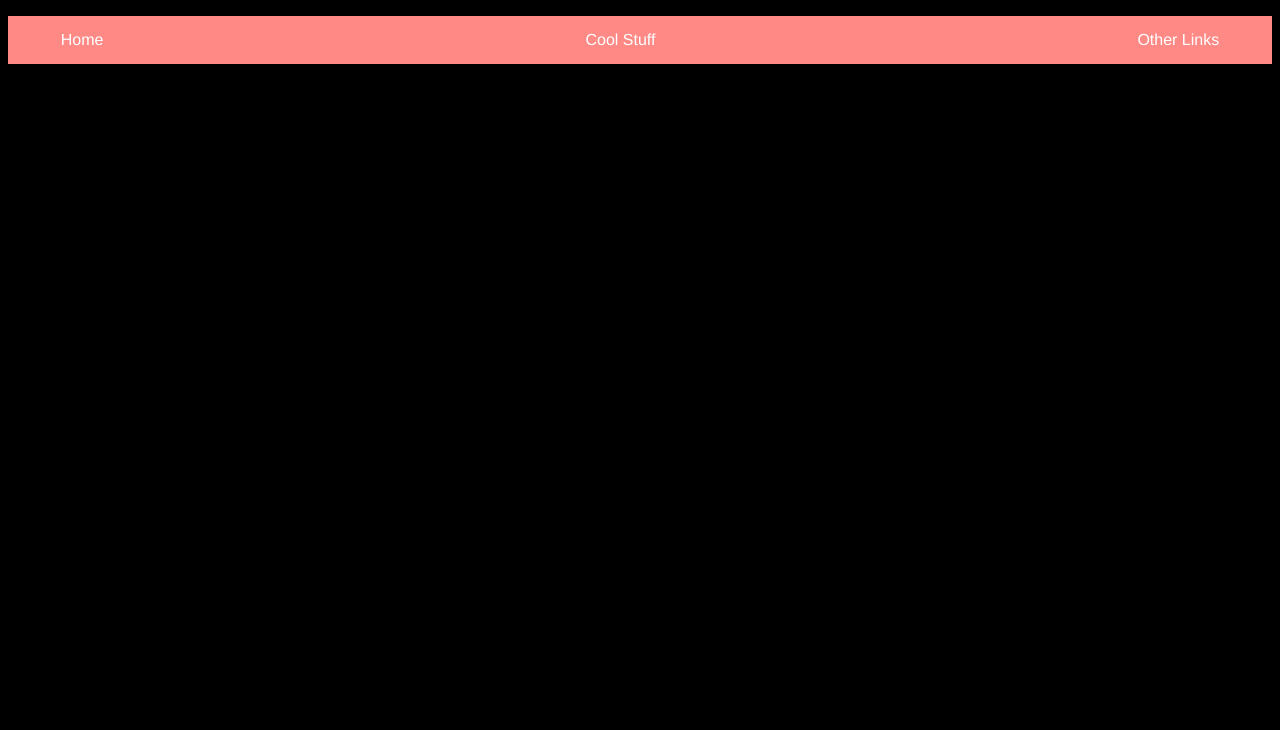
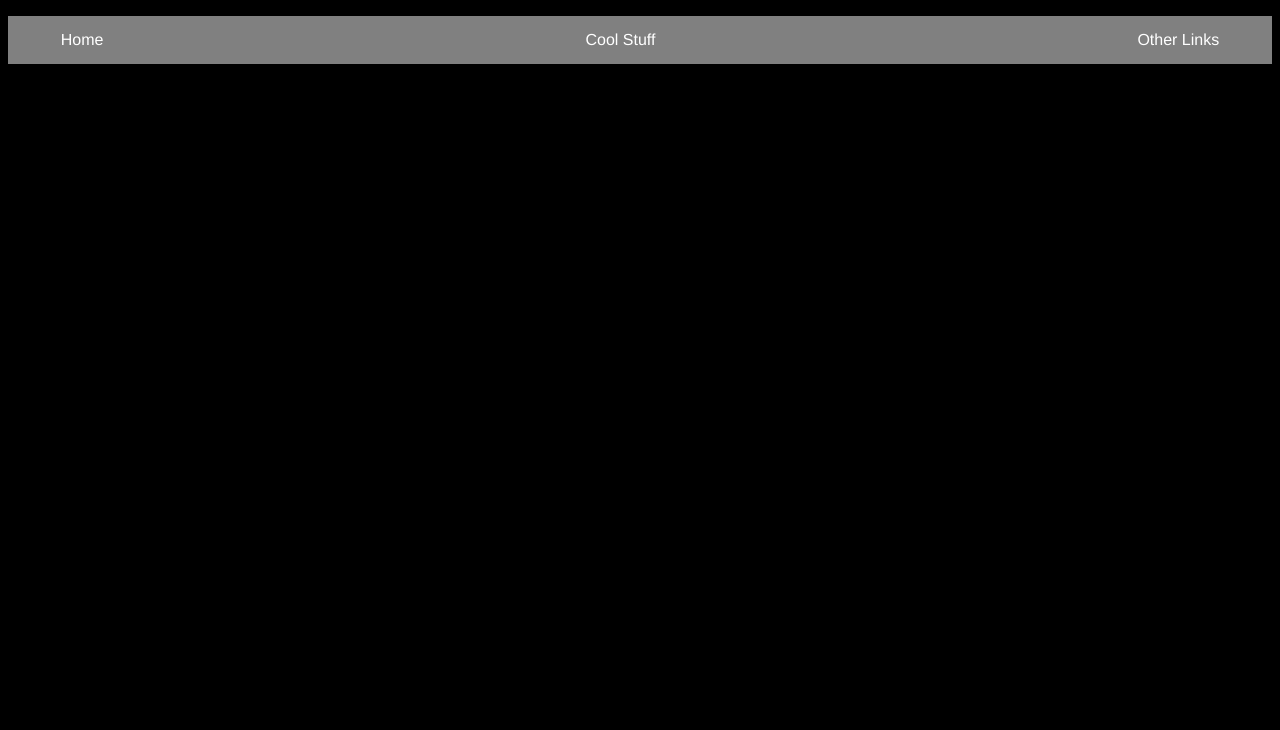
Before and after one commit to KarleeWong/KarleeWong.github.io, a plain HTML site: page nav.html in a window 1280 px wide. Shown: the part 70-800 px from the top of the page. Drawn offline with Linux system fonts and the light colour scheme.

Commit message:
Update myStyle.css

```diff
--- a/myStyle.css
+++ b/myStyle.css
@@ -6,8 +6,8 @@ body  {
     background-color: black;
 }
 nav {
-    background-color: #ff8985;
-    color: white;
+    background-color: gray;
+    color: green;
     padding: 0 10px 0;
 }
     nav ul {
```
